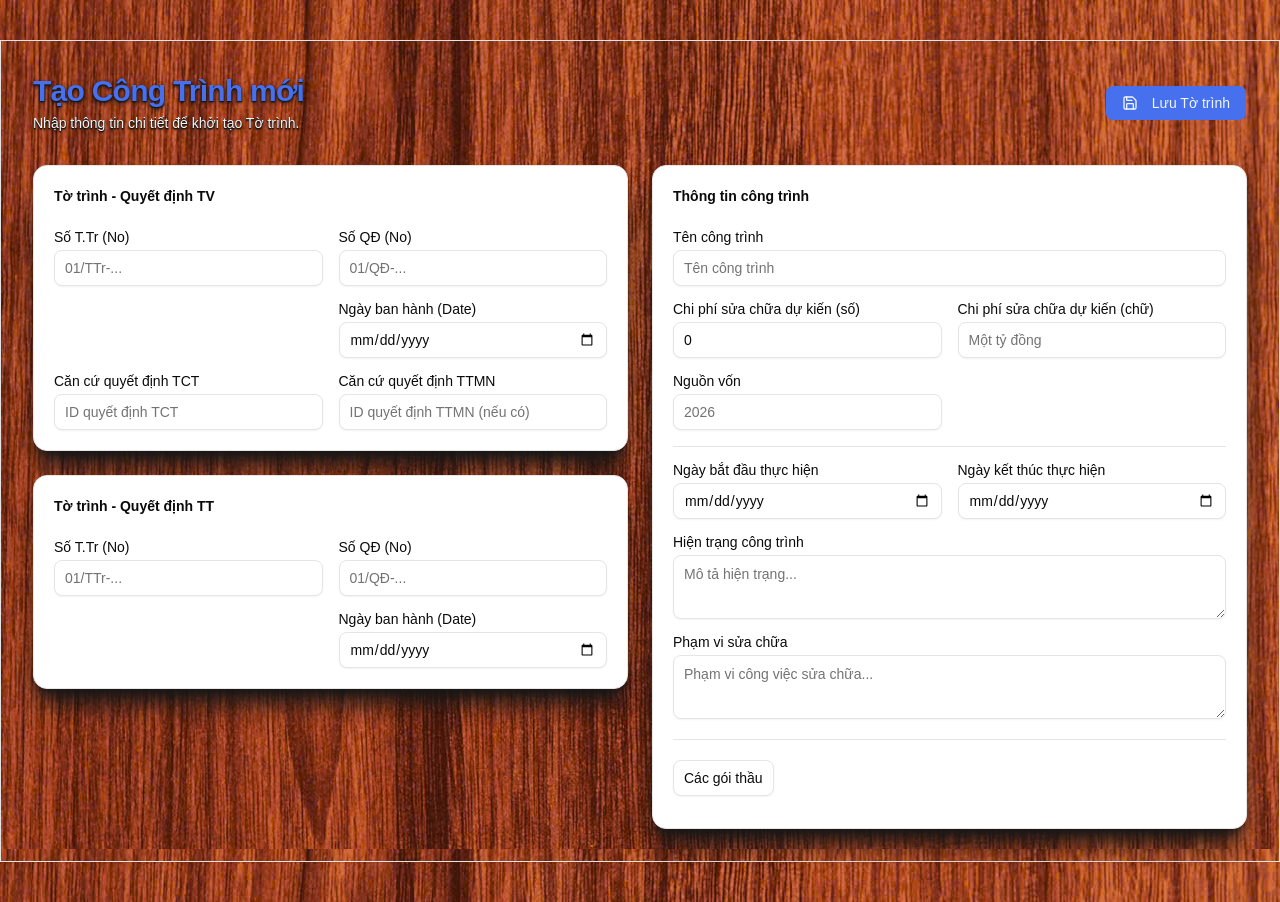
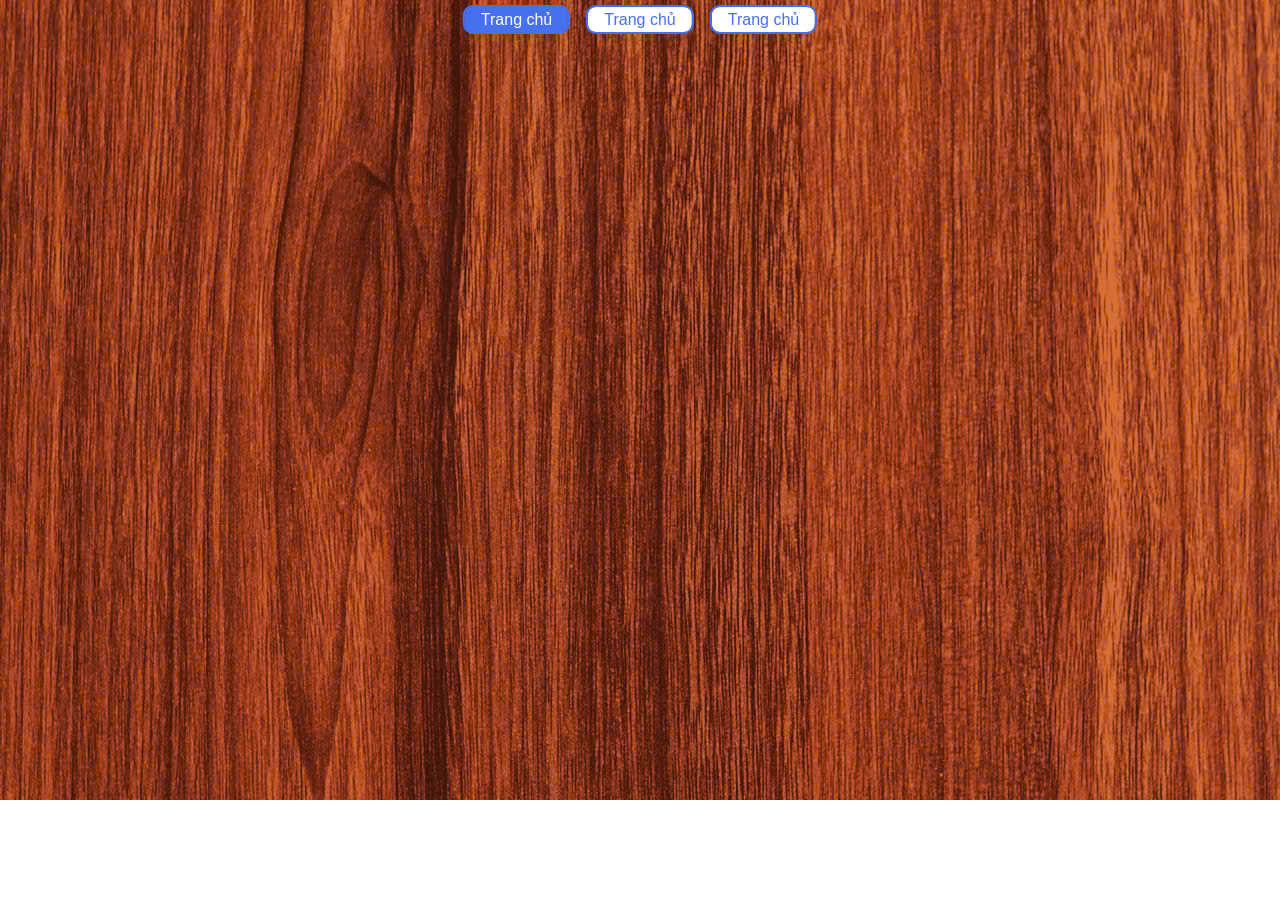
Before and after one commit to tien198/construction-dms-frontend, a React (Vite) app: page / in a window 1280 px wide. After the commit the page ends 800 px from the top, so only its background shows below. Built offline with nearby package versions, Linux system fonts and the light colour scheme.

Commit message:
add Nabar to Layout

```diff
--- a/src/App.tsx
+++ /dev/null
@@ -1,10 +0,0 @@
-// import Create from "./pages/create/Create";
-import CreateSubmission from "./pages/create/CreateSubmission";
-
-export default function App() {
-  return (
-    <div className="flex flex-col lg:py-10 min-h-screen bg-wood-grain">
-      <CreateSubmission />
-    </div>
-  );
-}
--- /dev/null
+++ b/src/components/global-layout.tsx
@@ -0,0 +1,11 @@
+import { Outlet } from "react-router";
+import { Global_Nav } from "./global-nav";
+
+export default function Global_Layout() {
+  return (
+    <div className="flex flex-col lg:py-10 min-h-screen bg-wood-grain">
+      <Global_Nav />
+      <Outlet />
+    </div>
+  );
+}
--- /dev/null
+++ b/src/components/global-nav.tsx
@@ -0,0 +1,60 @@
+import { NavLink } from "react-router";
+import {
+  NavigationMenu,
+  NavigationMenuItem,
+  NavigationMenuList,
+  //   NavigationMenuLink,
+  //   navigationMenuTriggerStyle,
+} from "./ui/navigation-menu";
+
+type Link = {
+  href: string;
+  title: string;
+};
+
+export function Global_Nav() {
+  const links: Link[] = [
+    {
+      href: "/",
+      title: "Trang chủ",
+    },
+    {
+      href: "/a",
+      title: "Trang chủ",
+    },
+    {
+      href: "/b",
+      title: "Trang chủ",
+    },
+  ];
+  return (
+    <div className="fixed top-2 -translate-x-1/2 left-1/2 flex justify-center">
+      <NavigationMenu>
+        <NavigationMenuList className="flex gap-5">
+          {links.map((link, id) => (
+            <Item key={id} href={link.href} title={link.title} />
+          ))}
+        </NavigationMenuList>
+      </NavigationMenu>
+    </div>
+  );
+}
+
+function Item({ href, title }: Link) {
+  return (
+    <NavigationMenuItem>
+      {/* <NavigationMenuLink asChild> */}
+      <NavLink
+        to={href}
+        className={(state) =>
+          (state.isActive ? "bg-primary text-white" : "bg-white text-primary") +
+          " rounded-md py-1 px-4 outline-2 outline-primary"
+        }
+        end
+      >
+        {title}
+      </NavLink>
+      {/* </NavigationMenuLink> */}
+    </NavigationMenuItem>
+  );
+}
--- a/src/pages/create/CreateSubmission.tsx
+++ b/src/pages/create/ConstructionCreate.tsx
@@ -4,13 +4,12 @@ import { ConstructionInfoSnapshotForm } from "./comps/ConstructionInfoSnapshotFo
 import { DocumentSide } from "./comps/DocumentSide";
 import { useFetcher } from "react-router";
 
-export default function CreateSubmission() {
+export default function ConstructionCreate() {
   const fetcher = useFetcher();
   const handleSubmit = () => {
     return fetcher.submit(null, {
       method: "post",
       encType: "application/json",
-      action: "/init",
     });
   };
   return (
--- a/src/routers/index.tsx
+++ b/src/routers/index.tsx
@@ -1,17 +1,21 @@
-import App from "@/App.tsx";
+import Global_Layout from "@/components/global-layout";
+import ConstructionCreate from "@/pages/create/ConstructionCreate";
 
 import { createBrowserRouter } from "react-router";
 
 export const router = createBrowserRouter([
   {
     path: "/",
-    element: <App />,
-  },
-  {
-    path: "/init",
-    action: (args) =>
-      import("../pages/create/action").then((m) =>
-        m.initConstructionAction(args),
-      ),
+    element: <Global_Layout />,
+    children: [
+      {
+        path: "tao-cong-trinh",
+        element: <ConstructionCreate />,
+        action: (args) =>
+          import("../pages/create/action").then((m) =>
+            m.initConstructionAction(args),
+          ),
+      },
+    ],
   },
 ]);
```
